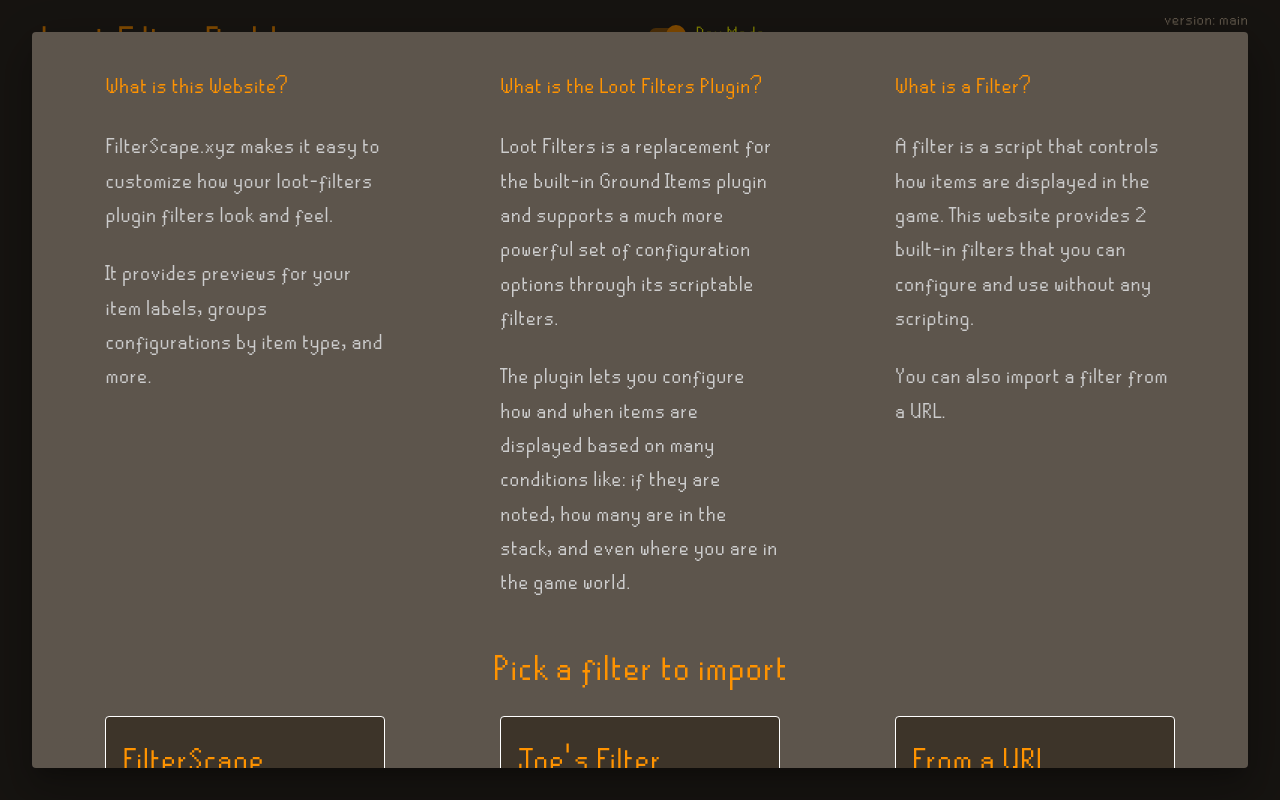
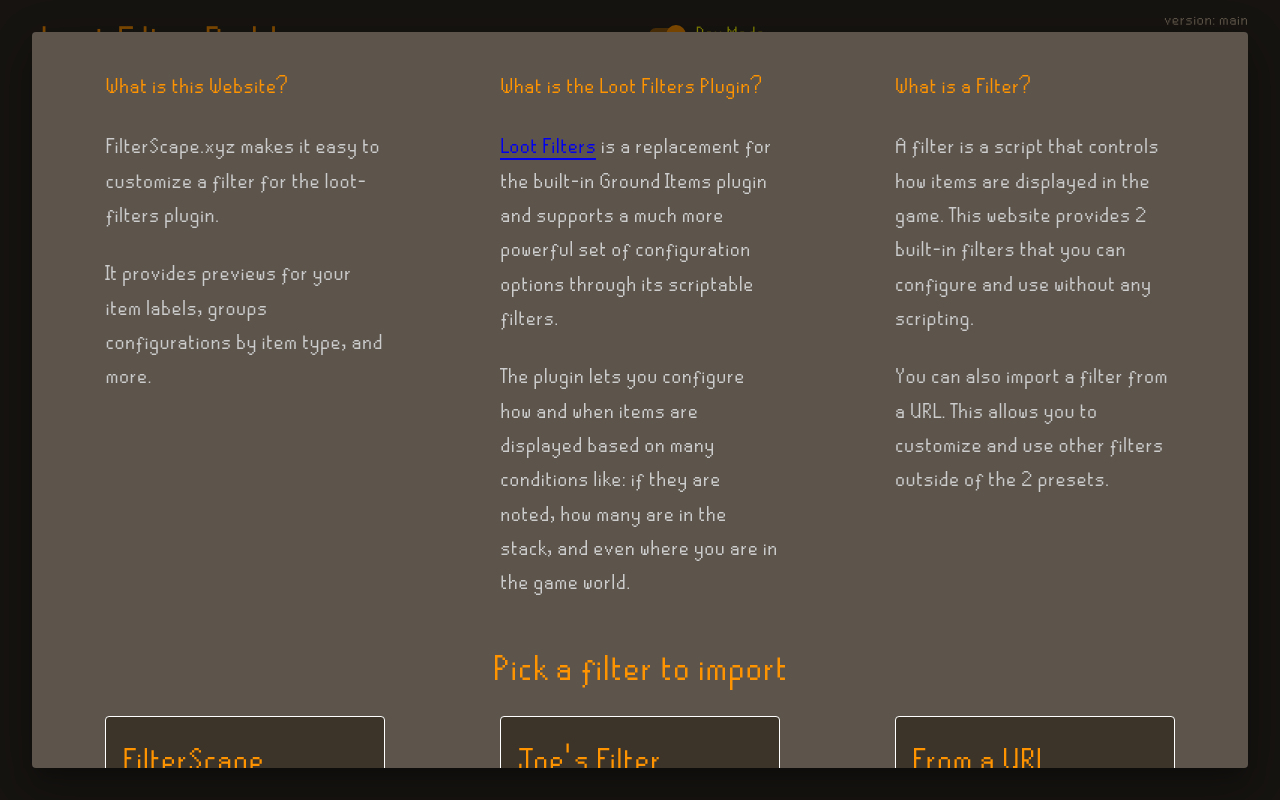
Before and after one commit to kutweer/loot-filters-ui, a React app: page / in a window 1280 px wide. Built offline with nearby package versions, Linux system fonts and the light colour scheme.

Commit message:
pr comments

```diff
--- a/src/components/ImportFilterDialog.tsx
+++ b/src/components/ImportFilterDialog.tsx
@@ -123,8 +123,8 @@ export const ImportFilterDialog: React.FC<ImportFilterDialogProps> = ({
                             sx={{ color: '#CCCCCC', fontSize: '24px' }}
                         >
                             <p>
-                                FilterScape.xyz makes it easy to customize how
-                                your loot-filters plugin filters look and feel.
+                                FilterScape.xyz makes it easy to customize a
+                                filter for the loot-filters plugin.
                             </p>
                             <p>
                                 It provides previews for your item labels,
@@ -149,10 +149,13 @@ export const ImportFilterDialog: React.FC<ImportFilterDialogProps> = ({
                             sx={{ color: '#CCCCCC', fontSize: '24px' }}
                         >
                             <p>
-                                Loot Filters is a replacement for the
-                                built-in Ground Items plugin and supports a much more
-                                powerful set of configuration options through
-                                its scriptable filters.
+                                <a href="https://runelite.net/plugin-hub/show/loot-filters">
+                                    Loot Filters
+                                </a>{' '}
+                                is a replacement for the built-in Ground Items
+                                plugin and supports a much more powerful set of
+                                configuration options through its scriptable
+                                filters.
                             </p>
 
                             <p>
@@ -184,7 +187,11 @@ export const ImportFilterDialog: React.FC<ImportFilterDialogProps> = ({
                                 built-in filters that you can configure and use
                                 without any scripting.
                             </p>
-                            <p>You can also import a filter from a URL.</p>
+                            <p>
+                                You can also import a filter from a URL. This
+                                allows you to customize and use other filters
+                                outside of the 2 presets.
+                            </p>
                         </Typography>
                     </Grid2>
                 </Grid2>
```
